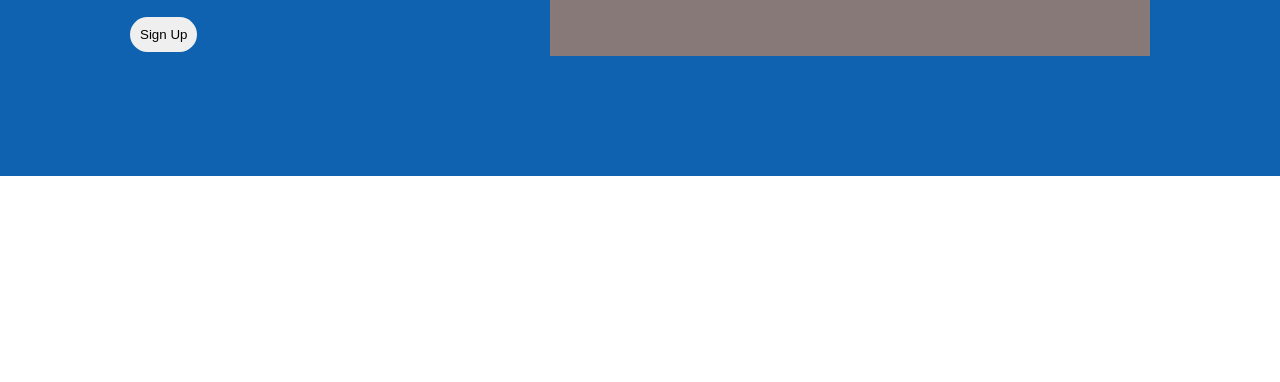
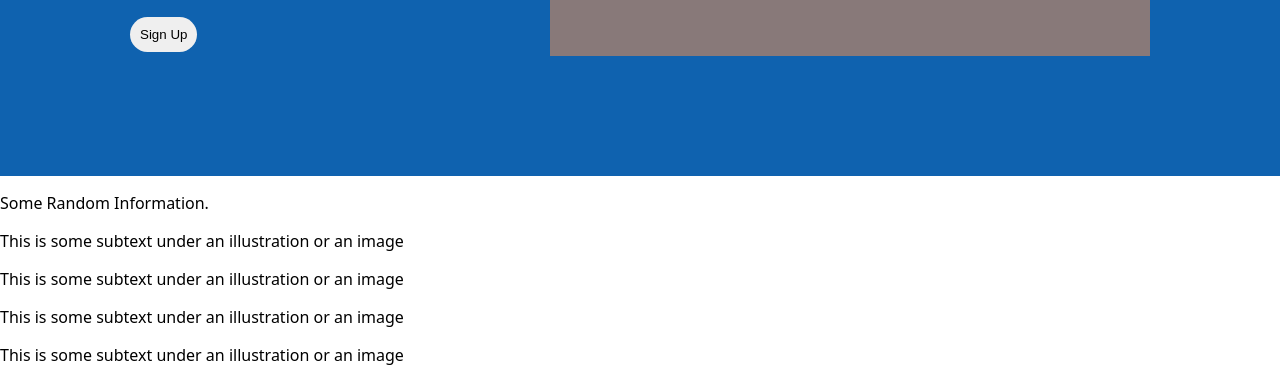
Before and after one commit to kashifrauhman/landing-page, a plain HTML site: page index.html in a window 1280 px wide. Shown: the part 450-832 px from the top of the page. Before the commit the page ends 800 px from the top, so only its background shows below. Drawn offline with Linux system fonts and the light colour scheme.

Commit message:
Create HTML Structure For Infomration Section Of Page

```diff
--- a/index.html
+++ b/index.html
@@ -32,5 +32,36 @@
             </div>
         </div>
     </div>
+    <div class="info-container">
+        <div class="info-heading">
+            <p class="subtext">Some Random Information.</p>
+        </div>
+        <div class="info-box-container">
+            <div class="info">
+                <div class="info-box">
+
+                </div>
+                <p class="subtext"> This is some subtext under an illustration or an image</p>
+            </div>
+            <div class="info">
+                <div class="info-box">
+
+                </div>
+                <p class="subtext">This is some subtext under an illustration or an image</p>
+            </div>
+            <div class="info">
+                <div class="info-box">
+
+                </div>
+                <p class="subtext">This is some subtext under an illustration or an image</p>
+            </div>
+            <div class="info">
+                <div class="info-box">
+
+                </div>
+                <p class="subtext">This is some subtext under an illustration or an image</p>
+            </div>
+        </div>
+    </div>
 </body>
 </html>
```
